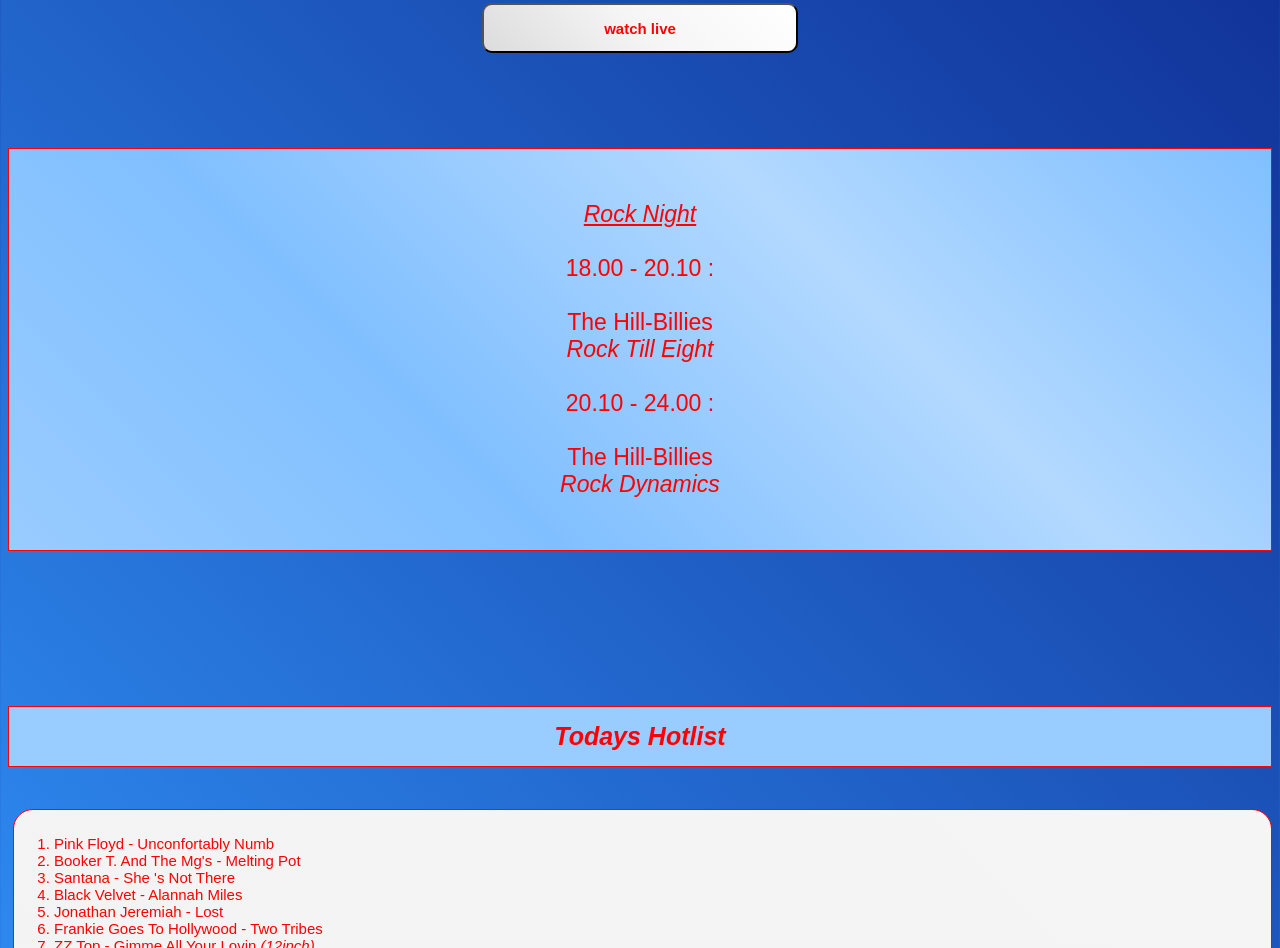
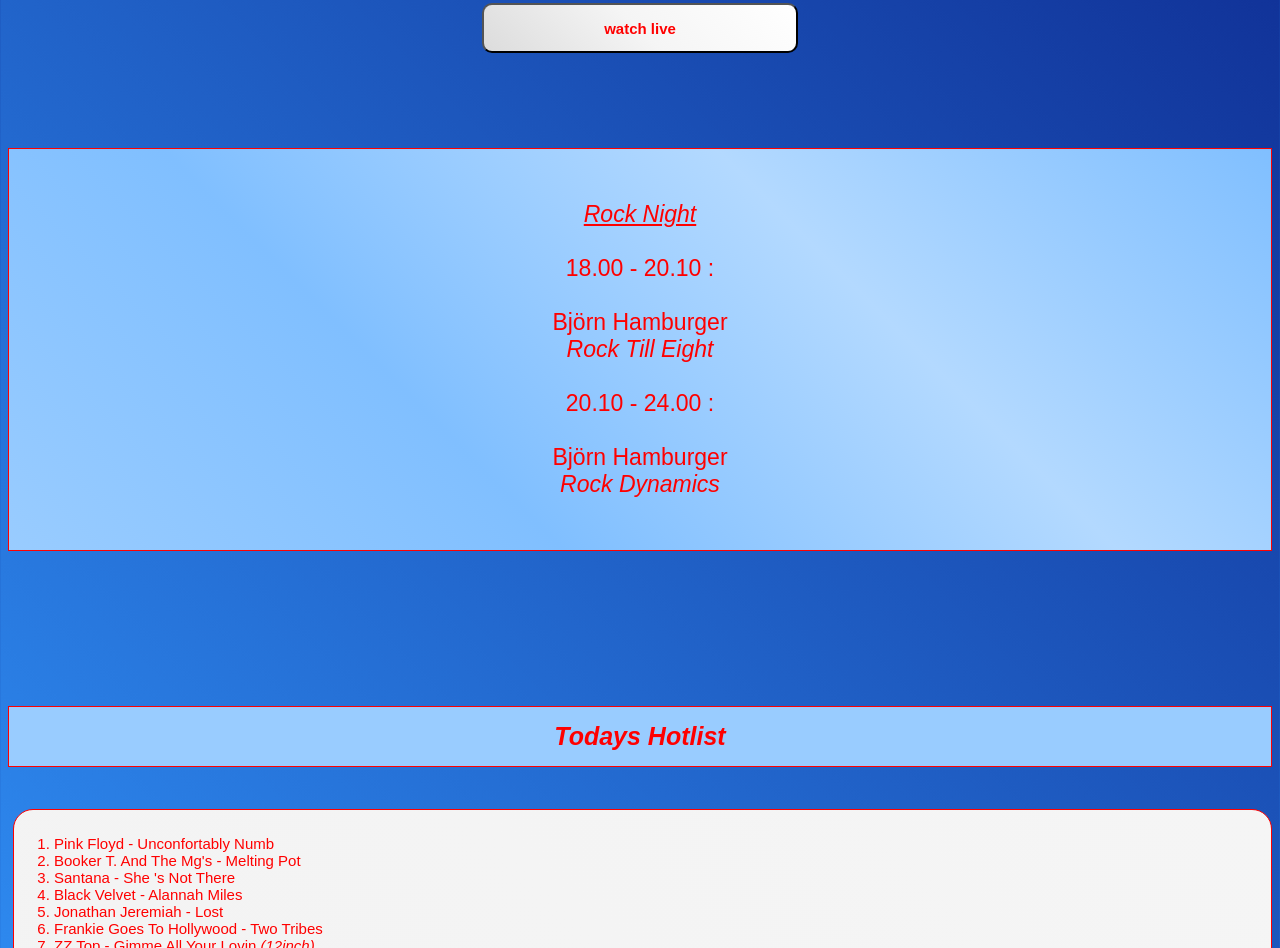
Before and after one commit to Georgyporgie/sunnyrockradio, a plain HTML site: page rock01.html in a window 1280 px wide. Shown: the part 1337-2285 px from the top of the page. Drawn offline with nearby package versions, Linux system fonts and the light colour scheme; files whose address does not match are found by name.

Commit message:
Update rock01.html

```diff
--- a/rock01.html
+++ b/rock01.html
@@ -327,7 +327,7 @@ body {
 
 
 
-<script> document.getElementById("events").innerHTML="<br><u><em>Rock Night</u></em> </em></u><br><br>18.00 - 20.10 : <br><br>The Hill-Billies<br> <em>Rock Till Eight</em><br><br>20.10 - 24.00 :<br><br>  The Hill-Billies<br> <em>Rock Dynamics</em><br><br>";
+<script> document.getElementById("events").innerHTML="<br><u><em>Rock Night</u></em> </em></u><br><br>18.00 - 20.10 : <br><br>Björn Hamburger <br> <em>Rock Till Eight</em><br><br>20.10 - 24.00 :<br><br> Björn Hamburger <br> <em>Rock Dynamics</em><br><br>";
 
 
 </script>
```
